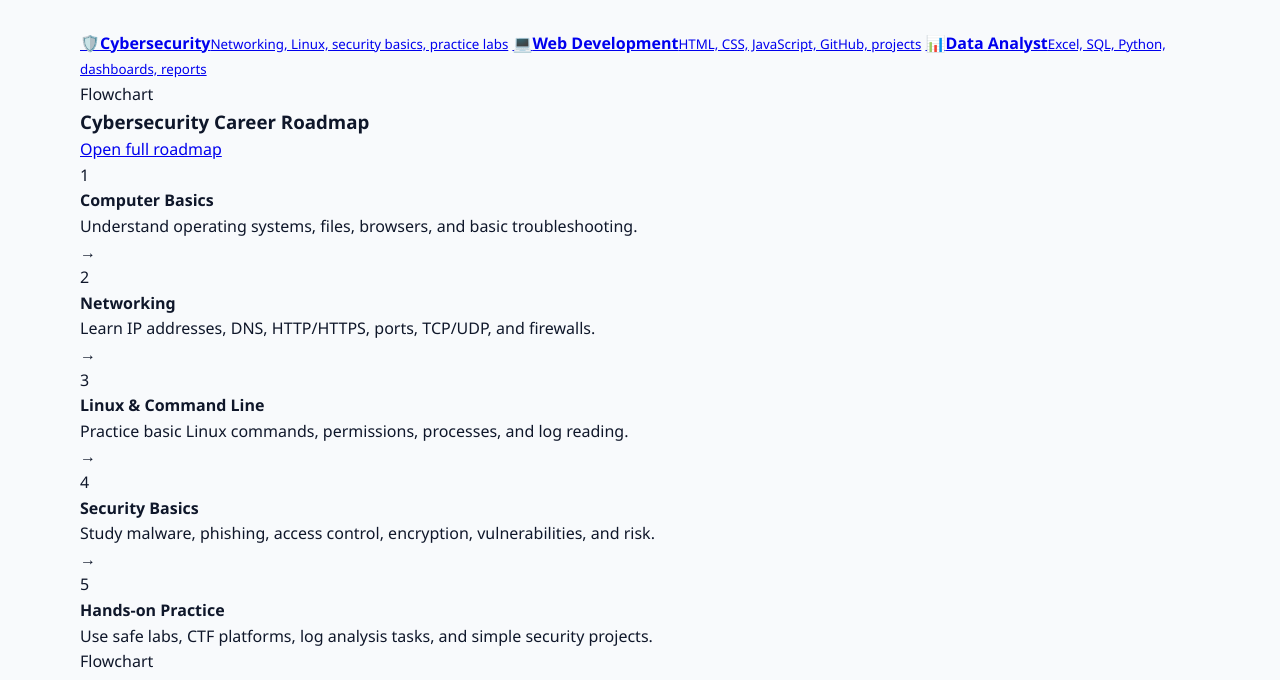
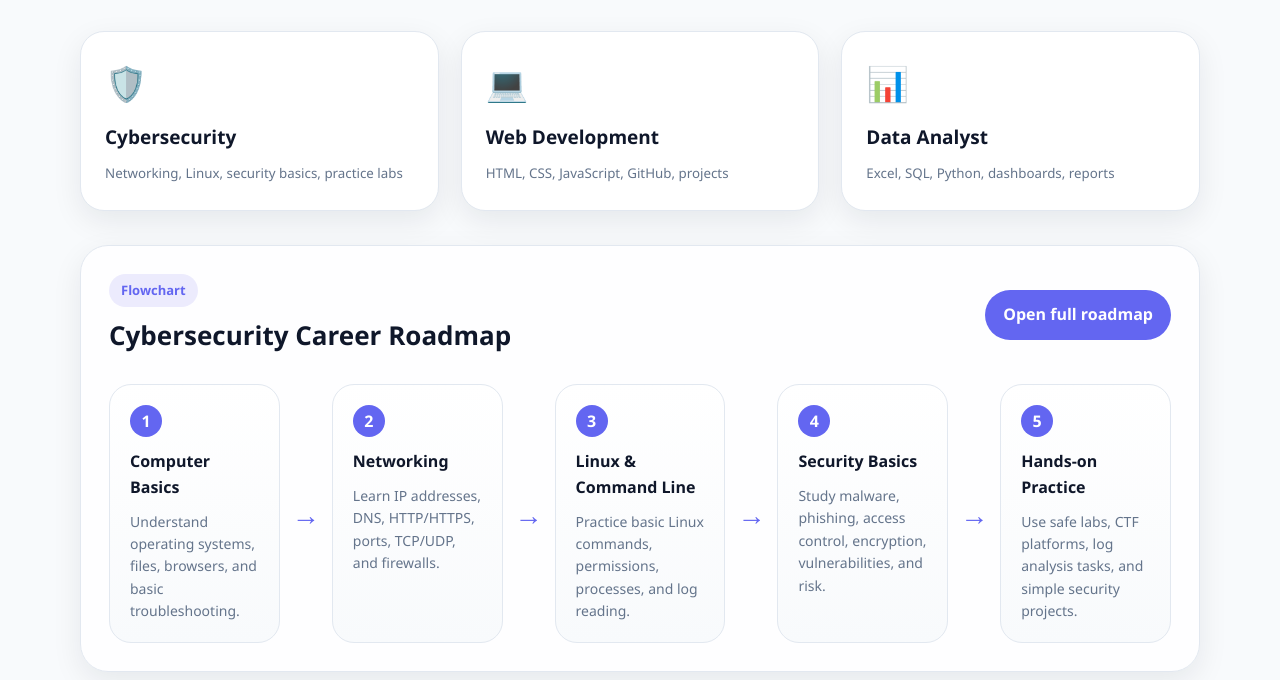
Before and after one commit to kiravinarskaa/mini_project-internship, a plain HTML site: page index.html in a window 1280 px wide. Shown: the part 4529-5209 px from the top of the page. Drawn offline with Linux system fonts and the light colour scheme.

Commit message:
Add styles for roadmap and flowchart sections

```diff
--- a/style.css
+++ b/style.css
@@ -831,3 +831,207 @@ body {
         font-size: 54px;
     }
 }
+
+
+/* =====================================
+   CAREER ROADMAPS SECTION
+   ===================================== */
+
+/* Menu cards for choosing a roadmap */
+.roadmap-menu {
+    display: grid;
+    grid-template-columns: repeat(3, 1fr);
+    gap: 22px;
+    margin-bottom: 34px;
+}
+
+.roadmap-menu-card {
+    text-decoration: none;
+    background: white;
+    border: 1px solid var(--border);
+    border-radius: 24px;
+    padding: 24px;
+    box-shadow: var(--soft-shadow);
+    color: var(--dark);
+    transition: 0.3s ease;
+}
+
+.roadmap-menu-card:hover {
+    transform: translateY(-6px);
+    border-color: rgba(79, 70, 229, 0.35);
+}
+
+.roadmap-menu-card span {
+    display: block;
+    font-size: 34px;
+    margin-bottom: 12px;
+}
+
+.roadmap-menu-card strong {
+    display: block;
+    font-size: 19px;
+    margin-bottom: 8px;
+}
+
+.roadmap-menu-card small {
+    color: var(--muted);
+    line-height: 1.6;
+}
+
+/* Large roadmap card */
+.roadmap-card {
+    background: rgba(255, 255, 255, 0.88);
+    border: 1px solid var(--border);
+    border-radius: 28px;
+    padding: 28px;
+    margin-bottom: 26px;
+    box-shadow: var(--soft-shadow);
+}
+
+.roadmap-header {
+    display: flex;
+    justify-content: space-between;
+    gap: 20px;
+    align-items: center;
+    margin-bottom: 28px;
+}
+
+.roadmap-header h3 {
+    font-size: 26px;
+    color: var(--dark);
+}
+
+.roadmap-label {
+    display: inline-block;
+    color: var(--primary);
+    background: rgba(79, 70, 229, 0.1);
+    border-radius: 999px;
+    padding: 6px 12px;
+    font-size: 13px;
+    font-weight: 800;
+    margin-bottom: 8px;
+}
+
+.resource-button {
+    text-decoration: none;
+    background: var(--primary);
+    color: white;
+    padding: 12px 18px;
+    border-radius: 999px;
+    font-weight: 800;
+    white-space: nowrap;
+}
+
+/* Flowchart layout */
+.flowchart {
+    display: grid;
+    grid-template-columns: 1fr auto 1fr auto 1fr auto 1fr auto 1fr;
+    align-items: stretch;
+    gap: 12px;
+}
+
+.compact-flowchart {
+    grid-template-columns: 1fr auto 1fr auto 1fr auto 1fr;
+}
+
+.flow-step {
+    background: linear-gradient(180deg, #ffffff, #f8fafc);
+    border: 1px solid var(--border);
+    border-radius: 22px;
+    padding: 20px;
+    min-height: 160px;
+}
+
+.step-number {
+    display: inline-flex;
+    width: 32px;
+    height: 32px;
+    align-items: center;
+    justify-content: center;
+    background: var(--primary);
+    color: white;
+    border-radius: 50%;
+    font-weight: 900;
+    margin-bottom: 12px;
+}
+
+.flow-step h4 {
+    margin-bottom: 10px;
+    color: var(--dark);
+}
+
+.flow-step p {
+    color: var(--muted);
+    line-height: 1.6;
+    font-size: 14px;
+}
+
+.flow-arrow {
+    display: flex;
+    align-items: center;
+    justify-content: center;
+    color: var(--primary);
+    font-size: 28px;
+    font-weight: 900;
+}
+
+/* Resource links */
+.resources-box {
+    background: white;
+    border: 1px solid var(--border);
+    border-radius: 28px;
+    padding: 28px;
+    box-shadow: var(--soft-shadow);
+}
+
+.resources-box h3 {
+    font-size: 24px;
+    color: var(--dark);
+    margin-bottom: 8px;
+}
+
+.resource-grid {
+    display: grid;
+    grid-template-columns: repeat(3, 1fr);
+    gap: 14px;
+    margin-top: 20px;
+}
+
+.resource-grid a {
+    text-decoration: none;
+    color: var(--dark);
+    background: #f8fafc;
+    border: 1px solid var(--border);
+    border-radius: 18px;
+    padding: 16px;
+    font-weight: 800;
+    transition: 0.3s ease;
+}
+
+.resource-grid a:hover {
+    background: rgba(79, 70, 229, 0.08);
+    color: var(--primary);
+}
+
+/* Responsive roadmap design */
+@media (max-width: 980px) {
+    .roadmap-menu,
+    .resource-grid {
+        grid-template-columns: 1fr;
+    }
+
+    .roadmap-header {
+        flex-direction: column;
+        align-items: flex-start;
+    }
+
+    .flowchart,
+    .compact-flowchart {
+        grid-template-columns: 1fr;
+    }
+
+    .flow-arrow {
+        transform: rotate(90deg);
+        padding: 6px;
+    }
+}
```
